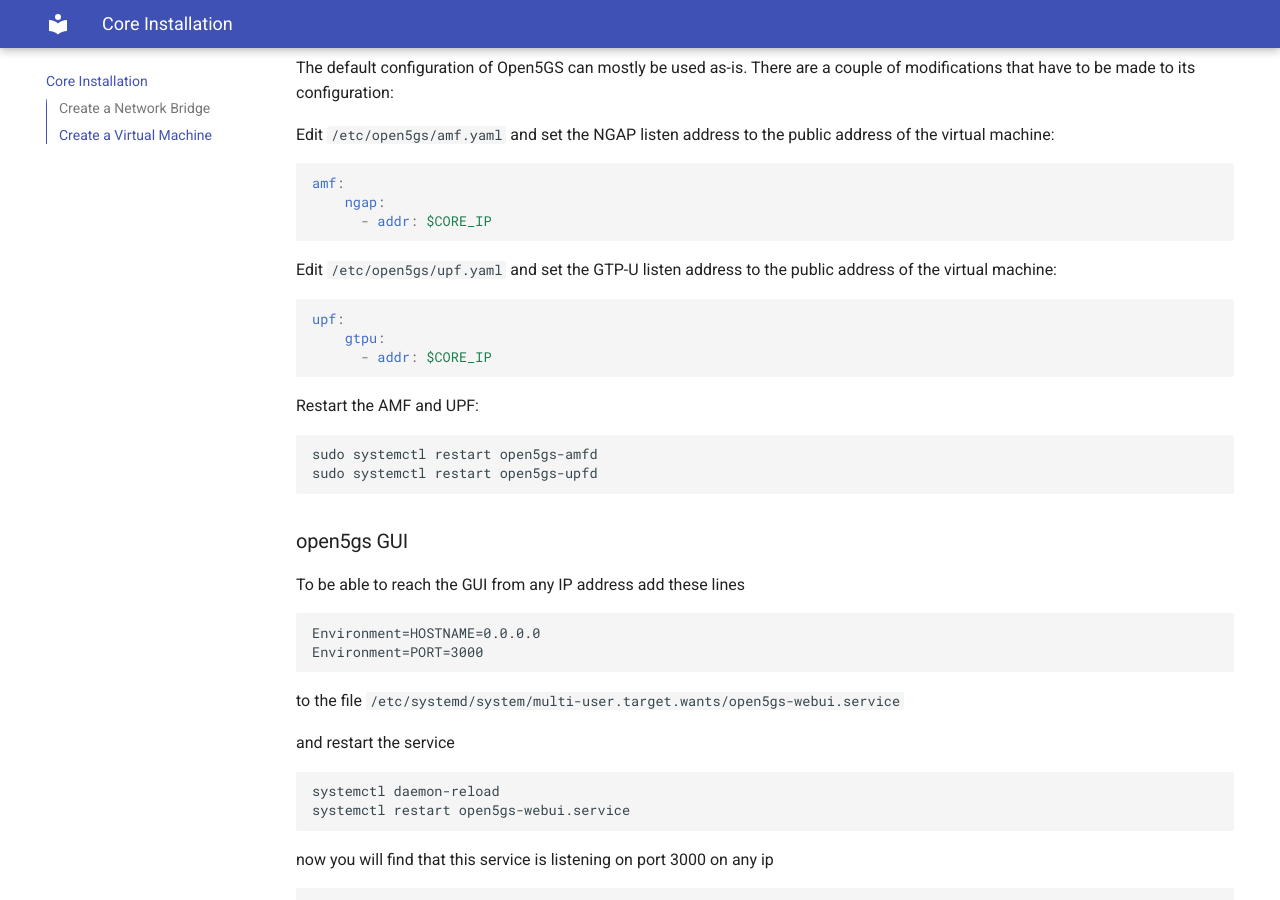
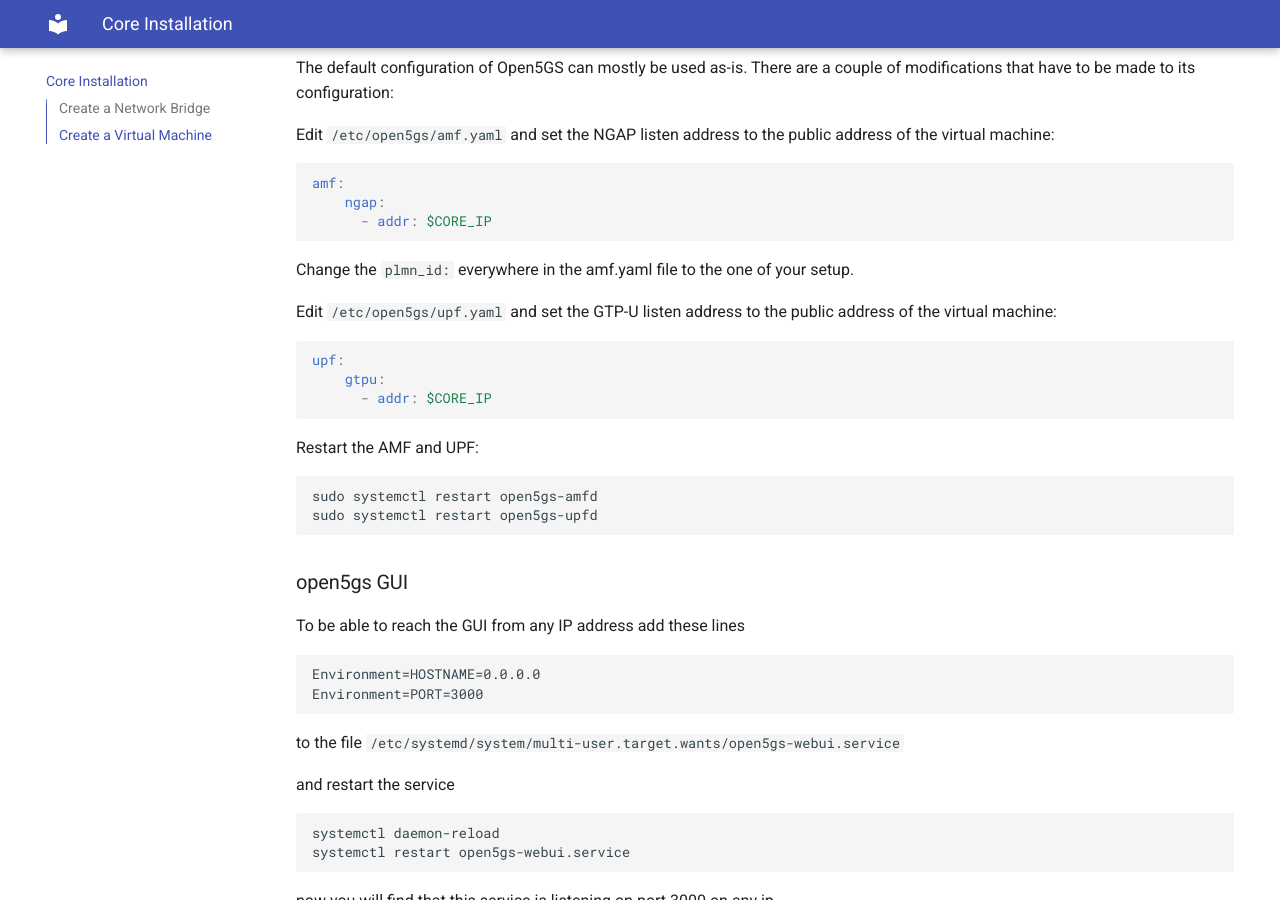
Before and after one commit to accelleran/drax-docs, an MkDocs documentation site: the page built from docs/core-install/index.md, in a window 1280 px wide and 900 px high, scrolled down 1654 px. Built offline with MkDocs 1.6.1 and Material for MkDocs 9.7.7, drawn with Linux system fonts in a browser that asks for light colours; the version menu is left out.

Commit message:
Update index.md

````diff
--- a/docs/core-install/index.md
+++ b/docs/core-install/index.md
@@ -80,6 +80,8 @@ amf:
       - addr: $CORE_IP
 ```
 
+Change the ```plmn_id:``` everywhere in the amf.yaml file to the one of your setup.
+
 Edit `/etc/open5gs/upf.yaml` and set the GTP-U listen address to the public address of the virtual machine:
 
 ``` yaml
````
